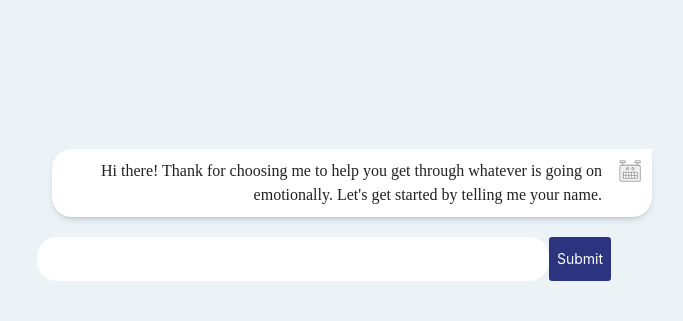
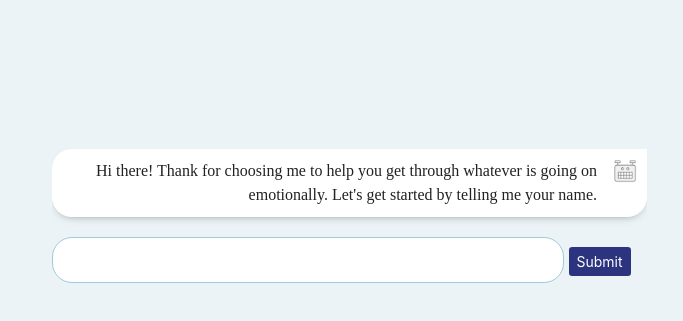
Before and after one commit to Brownlow/project1, a plain HTML site: page index.html in a window 1280 px wide. Both pictures are taken after a click on the button "Click to Start Session". Shown: the part 205-526 px from the top of the page, without its empty margins (53-736 px from the left). Drawn offline with nearby package versions, Linux system fonts and the light colour scheme; a web font is replaced by a local one.

Commit message:
fix form on new content load

```diff
--- a/assets/style.css
+++ b/assets/style.css
@@ -5,10 +5,6 @@ body, .head  {
 .head {
 	background-color: #f6e1ce;
 }*/
-
-.card-body{
-	overflow:scroll;
-}
 
 .userInput {
 	background-color: #5FD9F6;
@@ -22,12 +18,19 @@ body, .head  {
 	padding:10px;
 	border:0;
 	border-radius:20px;
+	border:1px solid #9ecada;
 }
 
 
 #input::placeholder{
 	color:#f5f5f5;
 
+}
+
+#response{
+	height:auto;
+	max-height:300px;
+	overflow:scroll;
 }
 
 .card{
--- a/index.html
+++ b/index.html
@@ -32,14 +32,12 @@
     <div class="container mainContainer">
       <div class="row">
         <div class="col-7">
-          <div class="card" style="width: 40rem;">
+          <div class="card">
             <div class="card-body">
+              <div id="response"></div>
               <form>
-                <div id="response"></div>
-                <div class="row sticky">
-                  <input id="input" type="text" style="width: 32rem;">
-                  <button id="submit" class="btn btn-secondary btn-sm" type="submit">Submit</button>
-                </div>
+                <input id="input" type="text" style="width: 32rem;">
+                <button id="submit" class="btn btn-secondary btn-sm" type="submit">Submit</button>
               </form>
             </div>
           </div>
```
